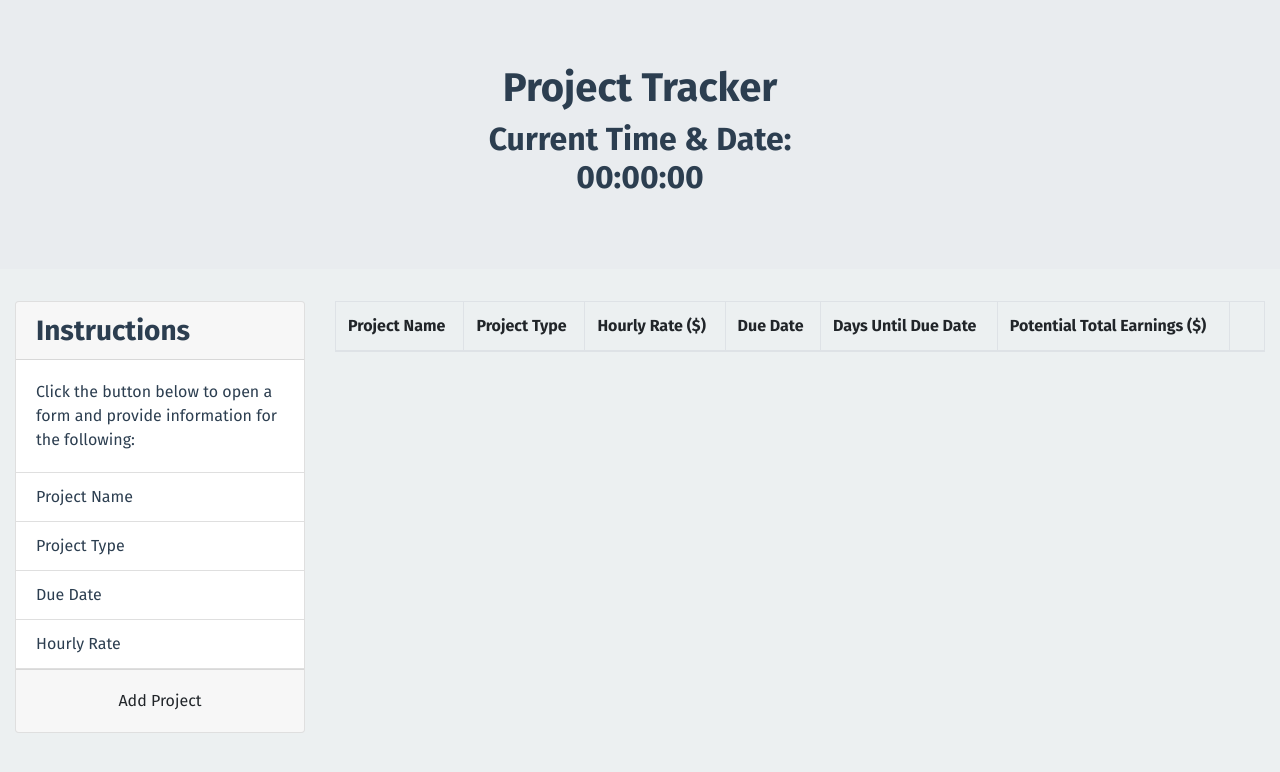
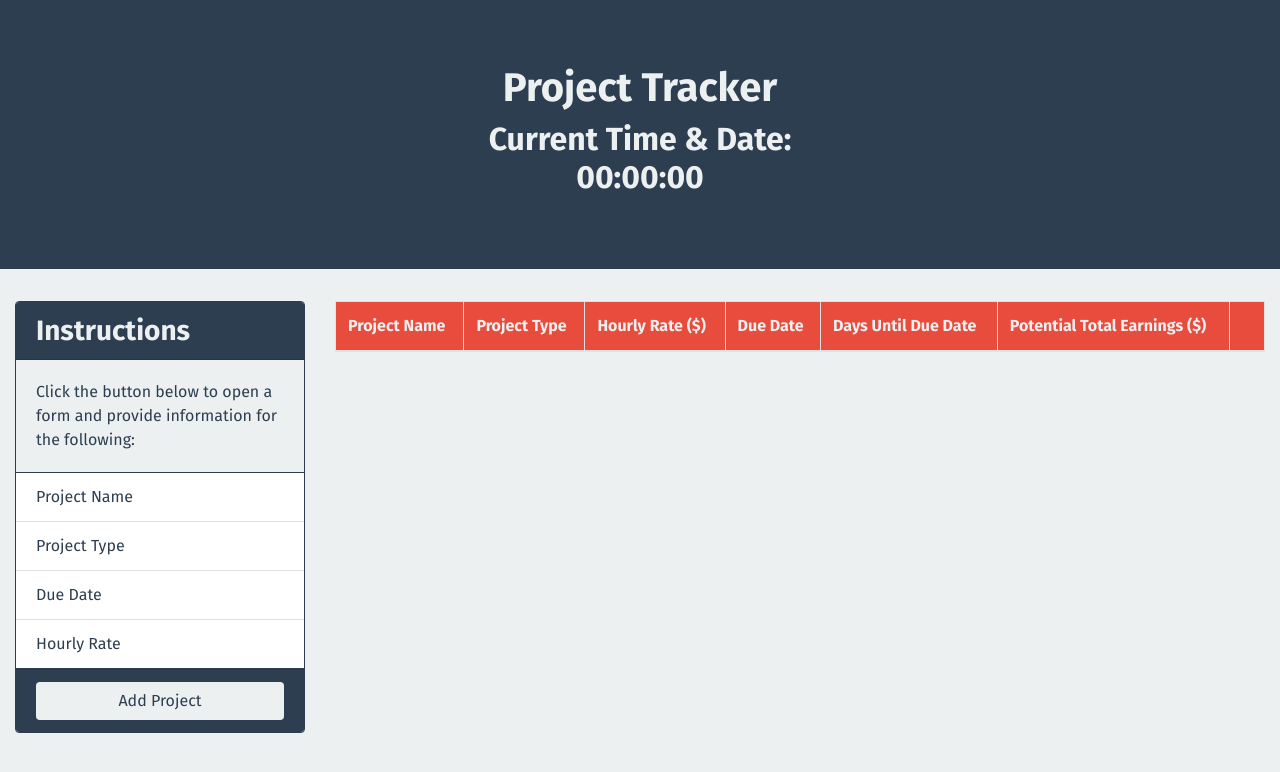
Before and after one commit to Kimberly-Rodriguez/Organizer, a plain HTML site: page index.html in a window 1280 px wide. Drawn offline with nearby package versions, Linux system fonts and the light colour scheme; files that its build step writes are made by us from their sources; a script that the page names is missing; files whose address does not match are found by name.

Commit message:
adding css classes to finalized color feel and look

```diff
--- /dev/null
+++ b/assets/style.css
@@ -0,0 +1,67 @@
+:root {
+  --blue: #2980b9;
+  --lightblue: #3498db;
+  --light: #ecf0f1;
+  --darkblue: #2c3e50;
+  --red: #e74c3c;
+}
+
+body {
+  font-family: 'Fira Sans', sans-serif;
+  font-weight: 400;
+  background-color: var(--light);
+  color: var(--darkblue);
+}
+
+h1,
+h2,
+h3,
+h4,
+h5,
+h6 {
+  font-weight: 700;
+}
+
+thead {
+  background-color: var(--red);
+  color: var(--light);
+  font-weight: 700;
+}
+
+.custom-jumbotron,
+.custom-card .card-header,
+.custom-card .card-footer,
+.custom-modal .modal-header,
+.custom-modal .modal-footer {
+  background-color: var(--darkblue);
+  color: var(--light);
+}
+
+.custom-card {
+  border-color: var(--darkblue);
+}
+
+.custom-card .card-body,
+.custom-modal .modal-body {
+  background-color: var(--light);
+  color: var(--darkblue);
+}
+
+.custom-btn {
+  background-color: var(--light);
+  color: var(--darkblue);
+}
+
+.custom-btn:hover {
+  background-color: var(--lightblue);
+  color: var(--darkblue);
+}
+
+.custom-table tbody {
+  background-color: var(--darkblue);
+  color: var(--light);
+}
+
+.delete-project-btn {
+  cursor: pointer;
+}
--- a/index.html
+++ b/index.html
@@ -10,7 +10,7 @@
   <link rel="stylesheet" href="https://code.jquery.com/ui/1.12.1/themes/base/jquery-ui.css">
 
   <link href="https://fonts.googleapis.com/css2?family=Fira+Sans:wght@400;700&display=swap" rel="stylesheet">
-  <link rel="stylesheet" href="./assets/css/style.css">
+  <link rel="stylesheet" href="./assets/style.css">
   <title>Project Tracker</title>
 </head>
 
--- a/style.css
+++ /dev/null
@@ -1,23 +0,0 @@
-:root {
-  --blue: #2980b9;
-  --lightblue: #3498db;
-  --light: #ecf0f1;
-  --darkblue: #2c3e50;
-  --red: #e74c3c;
-}
-
-body {
-  font-family: 'Fira Sans', sans-serif;
-  font-weight: 400;
-  background-color: var(--light);
-  color: var(--darkblue);
-}
-
-h1,
-h2,
-h3,
-h4,
-h5,
-h6 {
-  font-weight: 700;
-}
```
Also changed, not shown: assets/script.js (added), 1 other file.
